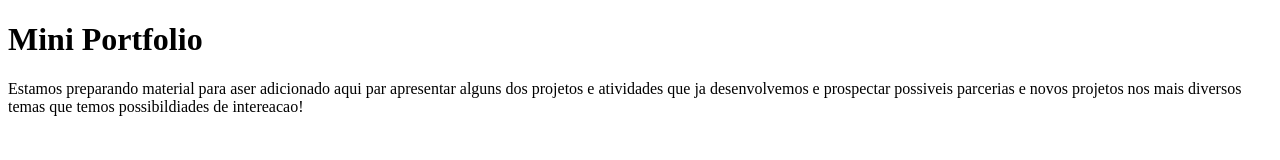
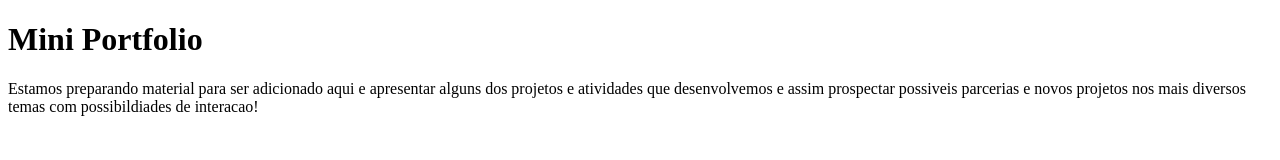
Before and after one commit to logatz/miniPortfolio, a plain HTML site: page index.html in a window 1280 px wide. Drawn offline with Linux system fonts and the light colour scheme.

Commit message:
Update index.html

```diff
--- a/index.html
+++ b/index.html
@@ -6,9 +6,9 @@
     </head>
     <body>
         <h1>Mini Portfolio</h1>
-        <p> Estamos preparando material para aser adicionado aqui par apresentar alguns dos projetos
-            e atividades que ja desenvolvemos e prospectar possiveis parcerias e novos projetos nos mais
-            diversos temas que temos possibildiades de intereacao!
+        <p> Estamos preparando material para ser adicionado aqui e apresentar alguns dos projetos
+            e atividades que desenvolvemos e assim prospectar possiveis parcerias e novos projetos
+            nos mais diversos temas com possibildiades de interacao!
         </p>
     </body>
 </html>
```
